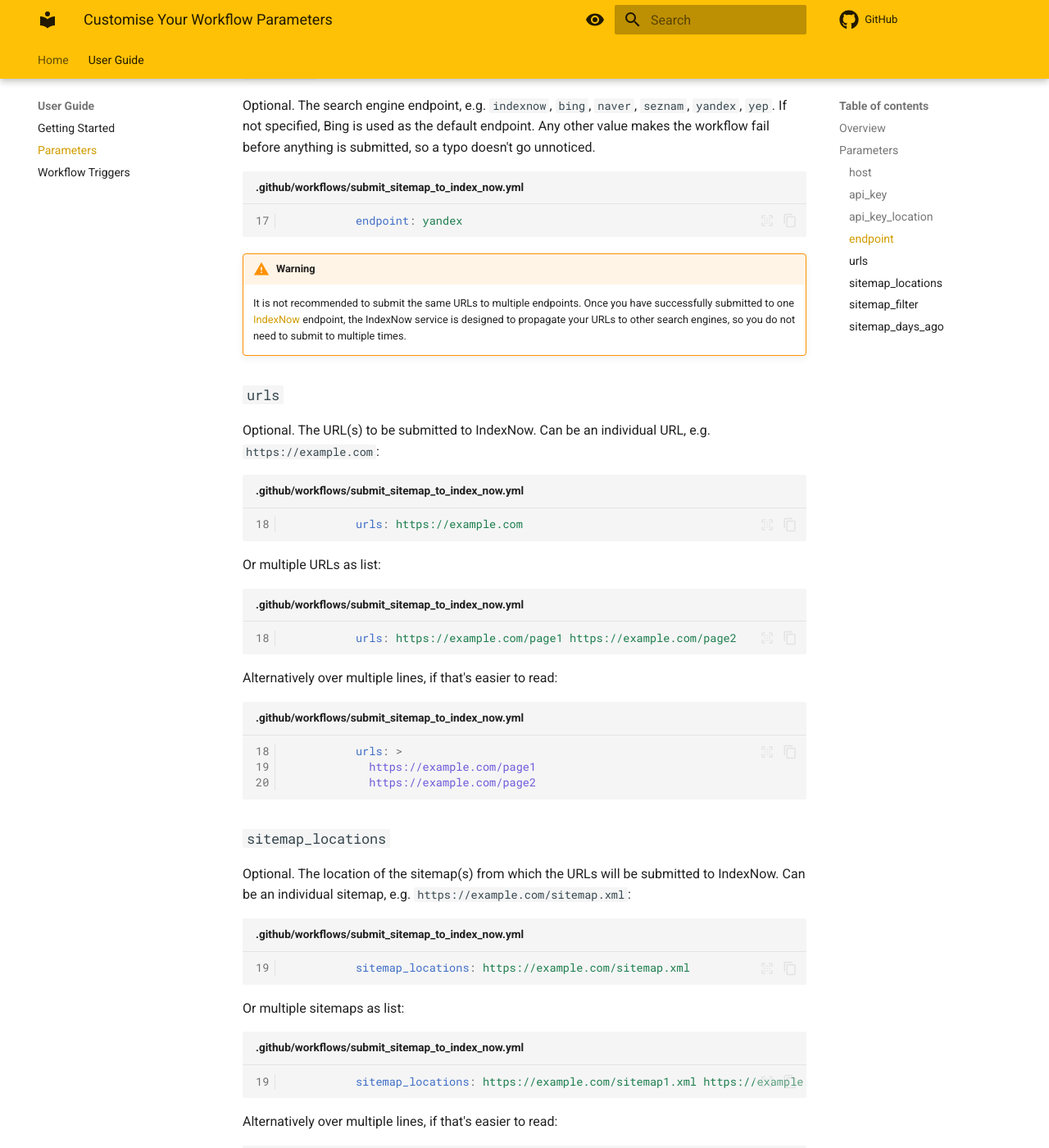
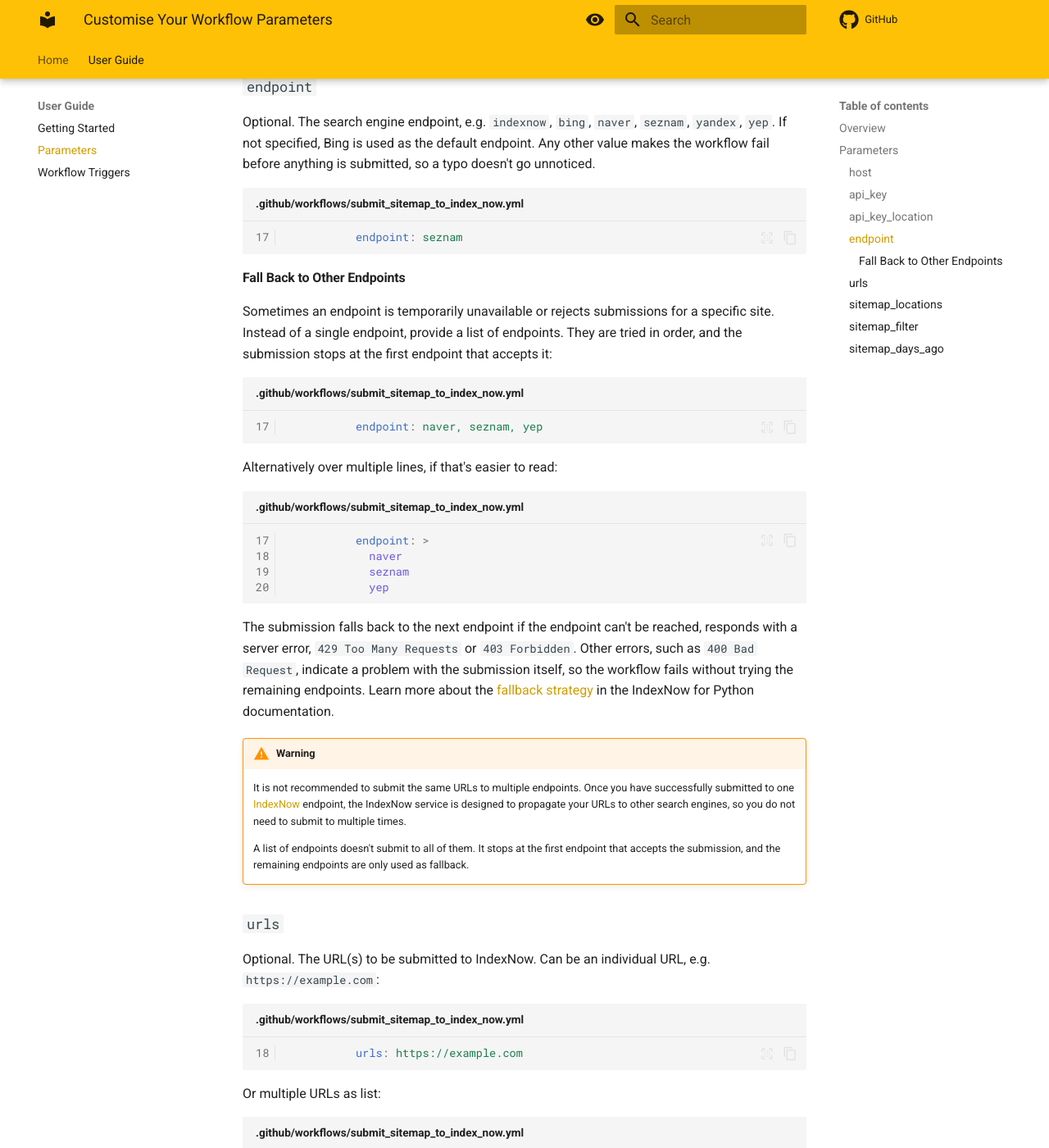
Before and after one commit to jakob-bagterp/index-now-submit-sitemap-urls-action, an MkDocs documentation site: the page built from docs/user-guide/parameters.md, in a window 1280 px wide and 1400 px high, scrolled down 2757 px. Shown: the whole window at 82% size. Built offline with MkDocs 1.6.1 and Material for MkDocs 9.7.7, drawn with Linux system fonts in a browser that asks for light colours; comment, search, counter and statistics services are not loaded; some of the changed text lies outside the part shown.

Commit message:
Accept a list of endpoints as fallback
The endpoint input now also accepts multiple endpoints, e.g.
"naver, seznam, yep", separated by commas, spaces or new lines like the
urls input. They're passed on to index-now-for-python, which tries them in
order and stops at the first endpoint that accepts the submission. Each
name is validated, so a typo anywhere in the list makes the workflow
fail, and duplicates are removed. A single endpoint works as before.

The endpoint argument in action.yml is quoted, so a list isn't split into
separate arguments. The examples use naver, seznam and yep instead of
yandex, whose IndexNow endpoint is currently down, and the parameters
page documents the fallback.

Co-Authored-By: Claude Opus 5.5 <noreply@anthropic.com>

````diff
--- a/action.yml
+++ b/action.yml
@@ -17,7 +17,7 @@ inputs:
     description: "The location of the API key. For example: https://example.com/a1b2c3d4.txt"
     required: true
   endpoint:
-    description: "The IndexNow search engine endpoint to submit the sitemap to. If not specified, Bing is used as the default endpoint. And not so important, as the receiving endpoint will propagate the URLs to other IndexNow endpoints, which will then notify the participating search engines). Options: bing, indexnow, naver, seznam, yandex, yep. Other values make the workflow fail."
+    description: "One or more IndexNow search engine endpoints to submit to. Multiple endpoints, e.g. \"naver, seznam, yep\", are tried in order until one accepts the submission, so the submission falls back to the next endpoint if one is unavailable. If not specified, Bing is used. The receiving endpoint propagates the URLs to the other IndexNow search engines. Options: bing, indexnow, naver, seznam, yandex, yep. Other values make the workflow fail."
     required: false
     default: bing
   urls:
@@ -72,7 +72,7 @@ runs:
         --host ${{ inputs.host }}
         --api-key ${{ inputs.api_key }}
         --api-key-location ${{ inputs.api_key_location }}
-        --endpoint ${{ inputs.endpoint }}
+        --endpoint "${{ inputs.endpoint }}"
         --urls "${{ inputs.urls }}"
         --sitemap-locations "${{ inputs.sitemap_locations }}"
         --sitemap-filter "${{ inputs.sitemap_filter }}"
--- a/docs/user-guide/parameters.md
+++ b/docs/user-guide/parameters.md
@@ -38,7 +38,7 @@ jobs:
           host: example.com
           api_key: ${{ secrets.INDEX_NOW_API_KEY }}
           api_key_location: https://example.com/${{ secrets.INDEX_NOW_API_KEY }}.txt
-          endpoint: yandex
+          endpoint: naver, seznam, yep
           urls: https://example.com
           sitemap_locations: https://example.com/sitemap.xml
           sitemap_filter: section1
@@ -51,7 +51,7 @@ jobs:
 | `host`              | Yes      | The host of your website, e.g. `example.com`.                                                                            | `None`  |
 | `api_key`           | Yes      | The API key for IndexNow, e.g. `a1b2c3d4`.                                                                               | `None`  |
 | `api_key_location`  | Yes      | The location of the API key, e.g. `https://example.com/a1b2c3d4.txt`.                                                    | `None`  |
-| `endpoint`          | Optional | The search engine endpoint, e.g. `indexnow`, `bing`, `naver`, `seznam`, `yandex`, `yep`.                                 | `bing`  |
+| `endpoint`          | Optional | One or more search engine endpoints, e.g. `seznam` or `naver, seznam, yep`. Multiple endpoints are tried in order.        | `bing`  |
 | `urls`              | Optional | The URL(s) to be submitted, e.g. `https://example.com`.                                                                  | `None`  |
 | `sitemap_locations` | Optional | The location of the sitemap(s), e.g. `https://example.com/sitemap.xml`.                                                  | `None`  |
 | `sitemap_filter`    | Optional | Only submit sitemap URLs that contain the filter string, e.g. `section1`.                                                | `None`  |
@@ -102,11 +102,31 @@ Similar to the `api_key`, the location of your API key should be kept secret:
 Optional. The search engine endpoint, e.g. `indexnow`, `bing`, `naver`, `seznam`, `yandex`, `yep`. If not specified, Bing is used as the default endpoint. Any other value makes the workflow fail before anything is submitted, so a typo doesn't go unnoticed.
 
 ```yaml linenums="17" title=".github/workflows/submit_sitemap_to_index_now.yml"
-          endpoint: yandex
+          endpoint: seznam
 ```
+
+#### Fall Back to Other Endpoints
+Sometimes an endpoint is temporarily unavailable or rejects submissions for a specific site. Instead of a single endpoint, provide a list of endpoints. They are tried in order, and the submission stops at the first endpoint that accepts it:
+
+```yaml linenums="17" title=".github/workflows/submit_sitemap_to_index_now.yml"
+          endpoint: naver, seznam, yep
+```
+
+Alternatively over multiple lines, if that's easier to read:
+
+```yaml linenums="17" title=".github/workflows/submit_sitemap_to_index_now.yml"
+          endpoint: >
+            naver
+            seznam
+            yep
+```
+
+The submission falls back to the next endpoint if the endpoint can't be reached, responds with a server error, `429 Too Many Requests` or `403 Forbidden`. Other errors, such as `400 Bad Request`, indicate a problem with the submission itself, so the workflow fails without trying the remaining endpoints. Learn more about the [fallback strategy](https://jakob-bagterp.github.io/index-now-for-python/user-guide/error-handling/fallback-strategy/) in the IndexNow for Python documentation.
 
 !!! warning
     It is not recommended to submit the same URLs to multiple endpoints. Once you have successfully submitted to one [IndexNow](https://www.indexnow.org) endpoint, the IndexNow service is designed to propagate your URLs to other search engines, so you do not need to submit to multiple times.
+
+    A list of endpoints doesn't submit to all of them. It stops at the first endpoint that accepts the submission, and the remaining endpoints are only used as fallback.
 
 ### `urls`
 Optional. The URL(s) to be submitted to IndexNow. Can be an individual URL, e.g. `https://example.com`:
````
Also changed, not shown: README.md (+1 -1 lines), docs/index.md (+1 -1 lines), docs/user-guide/getting-started.md (+1 -1 lines), docs/user-guide/workflow-triggers.md (+1 -1 lines), 5 other files.
